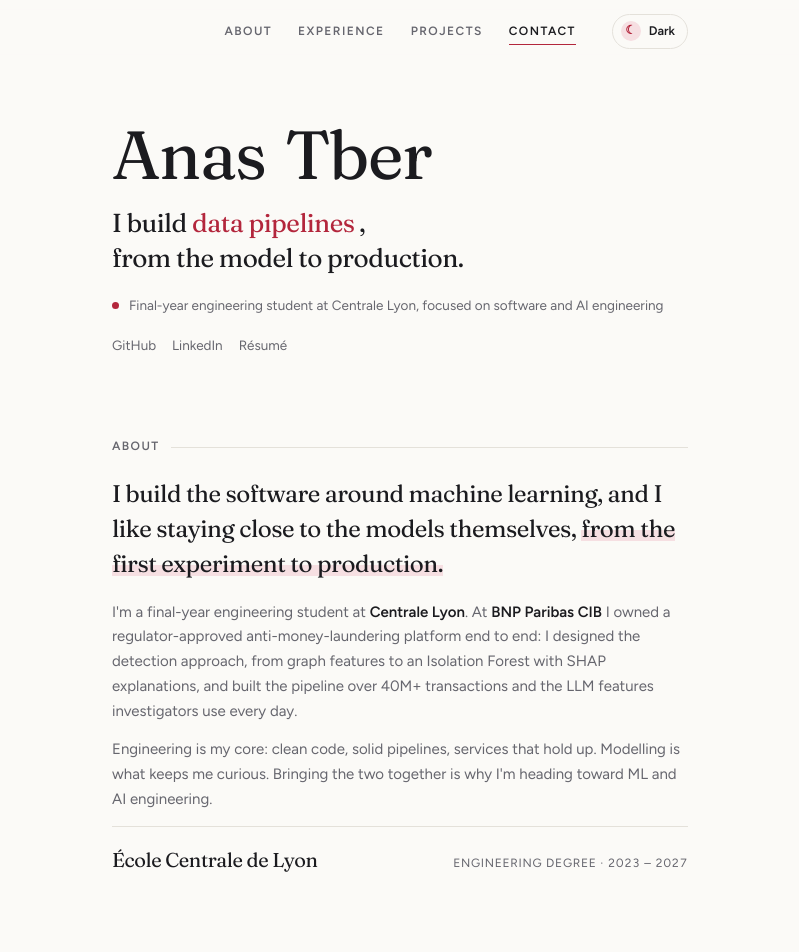
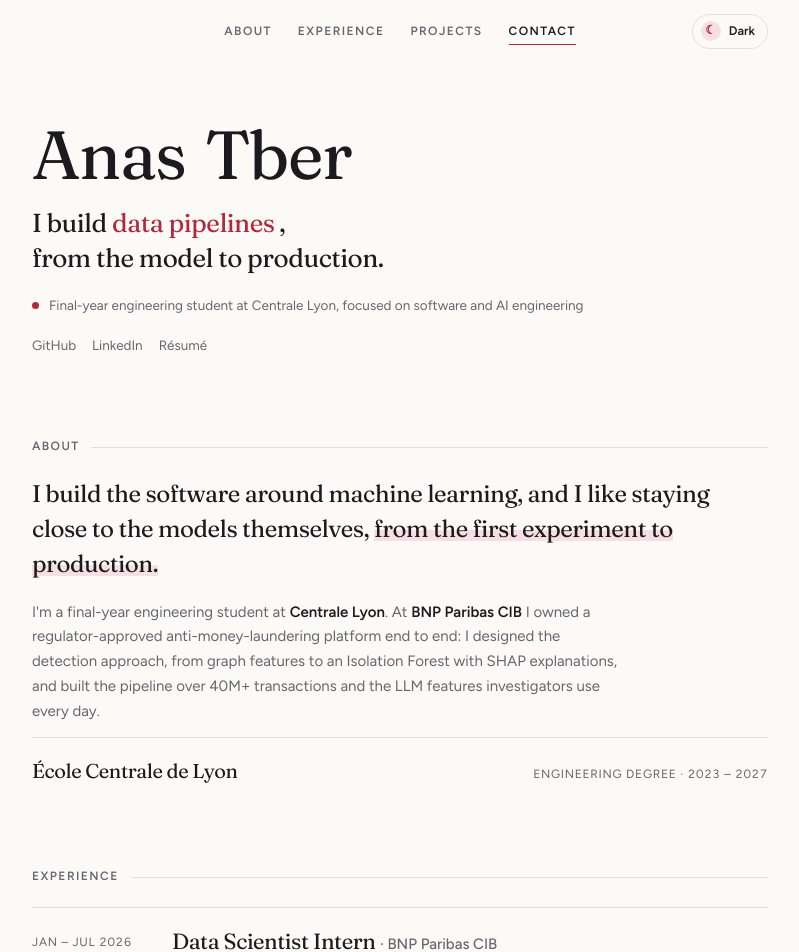
Before and after one commit to anastber/personal-portfolio, a React (Vite) app: page / in a window 1280 px wide. Shown: the top 952 px of the page, without its empty margins (240-1039 px from the left). Built offline with nearby package versions, Linux system fonts and the light colour scheme.

Commit message:
Widen content column and trim About section

```diff
--- a/src/components/About.tsx
+++ b/src/components/About.tsx
@@ -25,10 +25,6 @@ const About: React.FC = () => {
         graph features to an Isolation Forest with SHAP explanations, and built the pipeline over 40M+ transactions and
         the LLM features investigators use every day.
       </p>
-      <p className="reveal">
-        Engineering is my core: clean code, solid pipelines, services that hold up. Modelling is what keeps me curious.
-        Bringing the two together is why I'm heading toward ML and AI engineering.
-      </p>
       <div className="education reveal">
         <b className="display">École Centrale de Lyon</b>
         <span className="entry-when">Engineering degree · 2023 – 2027</span>
--- a/src/styles/globals.scss
+++ b/src/styles/globals.scss
@@ -12,15 +12,10 @@
   --ease-out: cubic-bezier(0.2, 0.8, 0.2, 1);
   --ease-swap: cubic-bezier(0.6, 0, 0.2, 1);
 
-  // Width of the centered reading column, padding included. Narrower on large
-  // screens so the empty margins stay generous.
-  --column: 680px;
+  // Width of the centered reading column, padding included.
+  --column: 800px;
 
   color-scheme: light;
-
-  @media (min-width: 1100px) {
-    --column: 640px;
-  }
 }
 
 @mixin dark-tokens {
```
